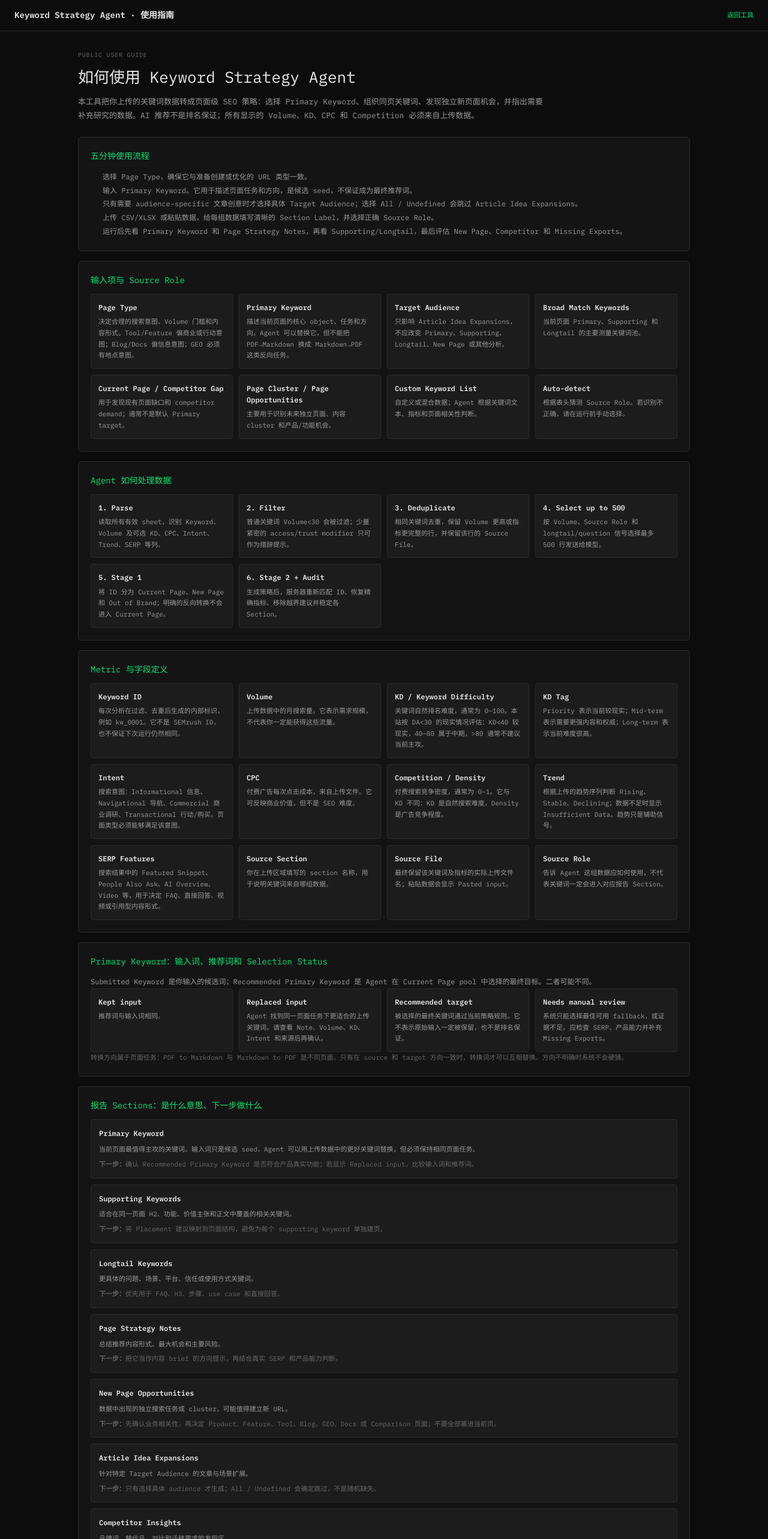
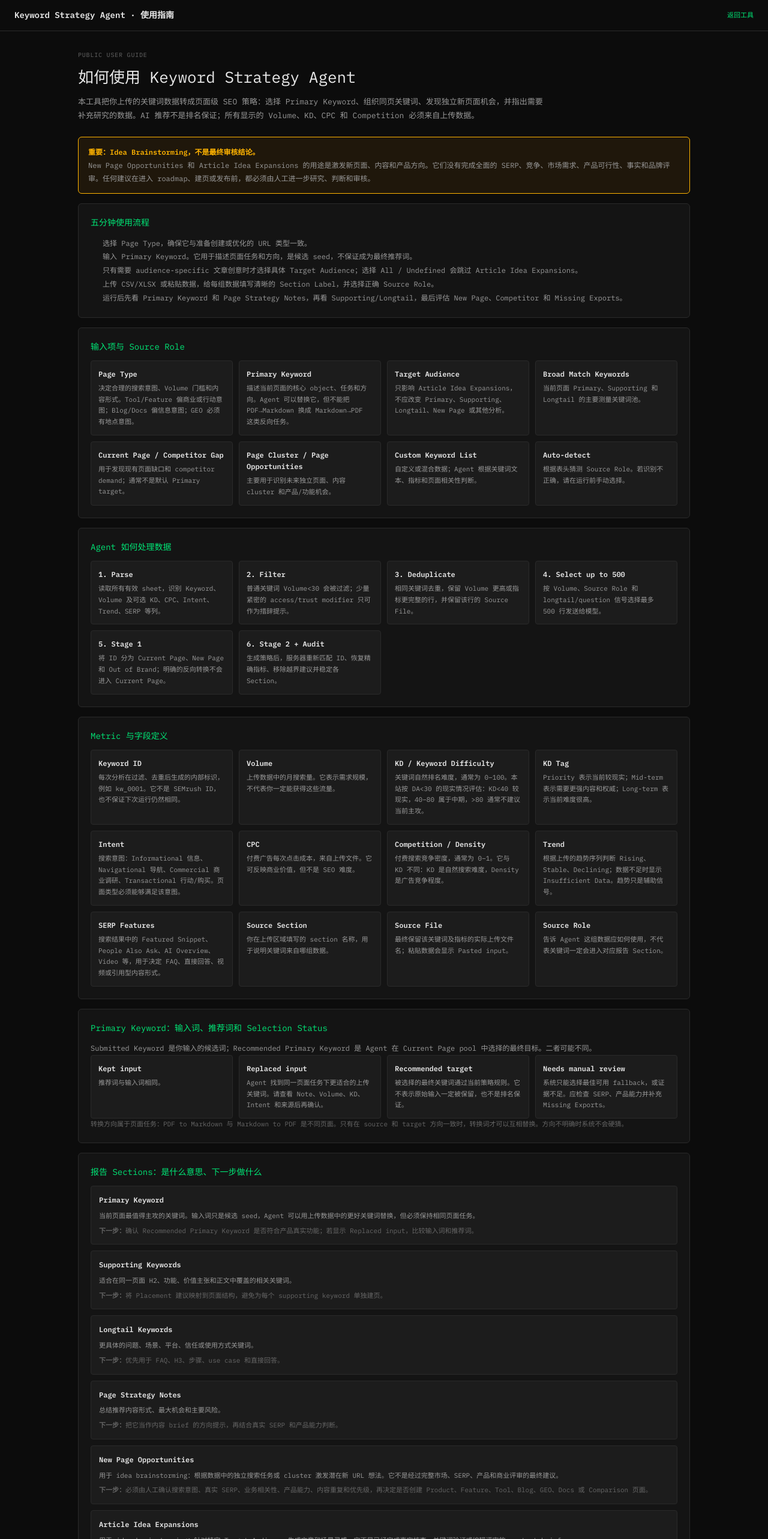
Before and after one commit to SaraZhang919/keyword-agent, a Next.js app: page /help in a window 1280 px wide. Shown: the top 2566 px of the page at 60% size. Built offline with nearby package versions, Linux system fonts and the light colour scheme.

Commit message:
Clarify brainstorming recommendations require human review

```diff
--- a/app/help/page.tsx
+++ b/app/help/page.tsx
@@ -57,8 +57,8 @@ const reportSections = [
   ['Supporting Keywords', '适合在同一页面 H2、功能、价值主张和正文中覆盖的相关关键词。', '将 Placement 建议映射到页面结构，避免为每个 supporting keyword 单独建页。'],
   ['Longtail Keywords', '更具体的问题、场景、平台、信任或使用方式关键词。', '优先用于 FAQ、H3、步骤、use case 和直接回答。'],
   ['Page Strategy Notes', '总结推荐内容形式、最大机会和主要风险。', '把它当作内容 brief 的方向提示，再结合真实 SERP 和产品能力判断。'],
-  ['New Page Opportunities', '数据中出现的独立搜索任务或 cluster，可能值得建立新 URL。', '先确认业务相关性，再决定 Product、Feature、Tool、Blog、GEO、Docs 或 Comparison 页面；不要全部塞进当前页。'],
-  ['Article Idea Expansions', '针对特定 Target Audience 的文章与场景扩展。', '只有选择具体 audience 才生成；All / Undefined 会确定跳过，不是随机缺失。'],
+  ['New Page Opportunities', '用于 idea brainstorming：根据数据中的独立搜索任务或 cluster 激发潜在新 URL 想法。它不是经过完整市场、SERP、产品和商业评审的最终建议。', '必须由人工确认搜索意图、真实 SERP、业务相关性、产品能力、内容重复和优先级，再决定是否创建 Product、Feature、Tool、Blog、GEO、Docs 或 Comparison 页面。'],
+  ['Article Idea Expansions', '用于 idea brainstorming：针对特定 Target Audience 生成文章和场景灵感。它不是已经完成事实核查、关键词验证或编辑评审的 content brief。', '只有选择具体 audience 才生成；All / Undefined 会确定跳过。使用前必须由人工检查主题价值、受众需求、事实、搜索意图、品牌适配和内容可行性。'],
   ['Competitor Insights', '品牌词、替代品、对比和迁移需求的发现区。', '可用于 alternative/comparison 内容研究，不是当前页面必须使用的关键词，也不一定每次都有。'],
   ['Missing Exports', '当前上传数据不足以验证、但可能影响结论的 topic 或 cluster。它是研究建议，不是已经确认有搜索量的关键词。', '针对该 topic 在 SEMrush 或其他工具中继续研究/导出，作为新 section 上传后重新运行；若不符合业务范围可以忽略。'],
   ['Excluded Keywords', 'Agent 主动解释的代表性未采用关键词。不会列出所有未显示的词。', '检查排除原因；若产品能力或页面意图判断有误，再调整输入、Source Role 或数据。'],
@@ -84,6 +84,14 @@ export default function HelpPage() {
           <p style={{ margin: 0, maxWidth: '780px', color: 'var(--text-dim)', lineHeight: 1.8, fontSize: '13px' }}>
             本工具把你上传的关键词数据转成页面级 SEO 策略：选择 Primary Keyword、组织同页关键词、发现独立新页面机会，并指出需要补充研究的数据。AI 推荐不是排名保证；所有显示的 Volume、KD、CPC 和 Competition 必须来自上传数据。
           </p>
+        </div>
+
+        <div role="note" style={{
+          background: 'rgba(245, 158, 11, 0.08)', border: '1px solid var(--warn)', borderRadius: '6px',
+          padding: '14px 16px', marginBottom: '16px', color: 'var(--text-dim)', fontSize: '12px', lineHeight: 1.8
+        }}>
+          <strong style={{ color: 'var(--warn)' }}>重要：Idea Brainstorming，不是最终审核结论。</strong><br />
+          New Page Opportunities 和 Article Idea Expansions 的用途是激发新页面、内容和产品方向。它们没有完成全面的 SERP、竞争、市场需求、产品可行性、事实和品牌评审。任何建议在进入 roadmap、建页或发布前，都必须由人工进一步研究、判断和审核。
         </div>
 
         <Section title="五分钟使用流程">
```
